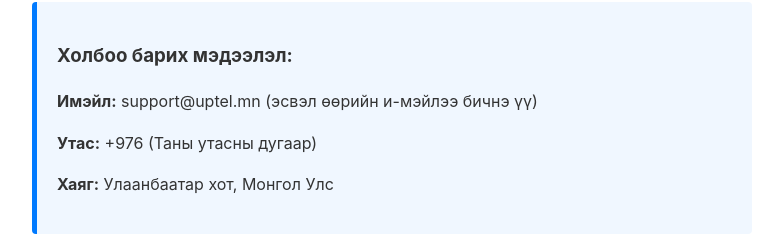
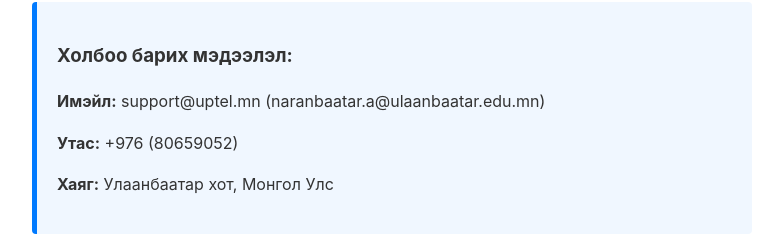
Before and after one commit to Naraa08/uptel-support, a plain HTML site: page index.html in a window 1280 px wide. Shown: the part 214-450 px from the top of the page, without its empty margins (248-1023 px from the left). Drawn offline with Linux system fonts and the light colour scheme.

Commit message:
Update index.html

```diff
--- a/index.html
+++ b/index.html
@@ -46,8 +46,8 @@
 
     <div class="contact-info">
         <h3>Холбоо барих мэдээлэл:</h3>
-        <p><strong>Имэйл:</strong> support@uptel.mn (эсвэл өөрийн и-мэйлээ бичнэ үү)</p>
-        <p><strong>Утас:</strong> +976 (Таны утасны дугаар)</p>
+        <p><strong>Имэйл:</strong> support@uptel.mn (naranbaatar.a@ulaanbaatar.edu.mn)</p>
+        <p><strong>Утас:</strong> +976 (80659052)</p>
         <p><strong>Хаяг:</strong> Улаанбаатар хот, Монгол Улс</p>
     </div>
 
```
